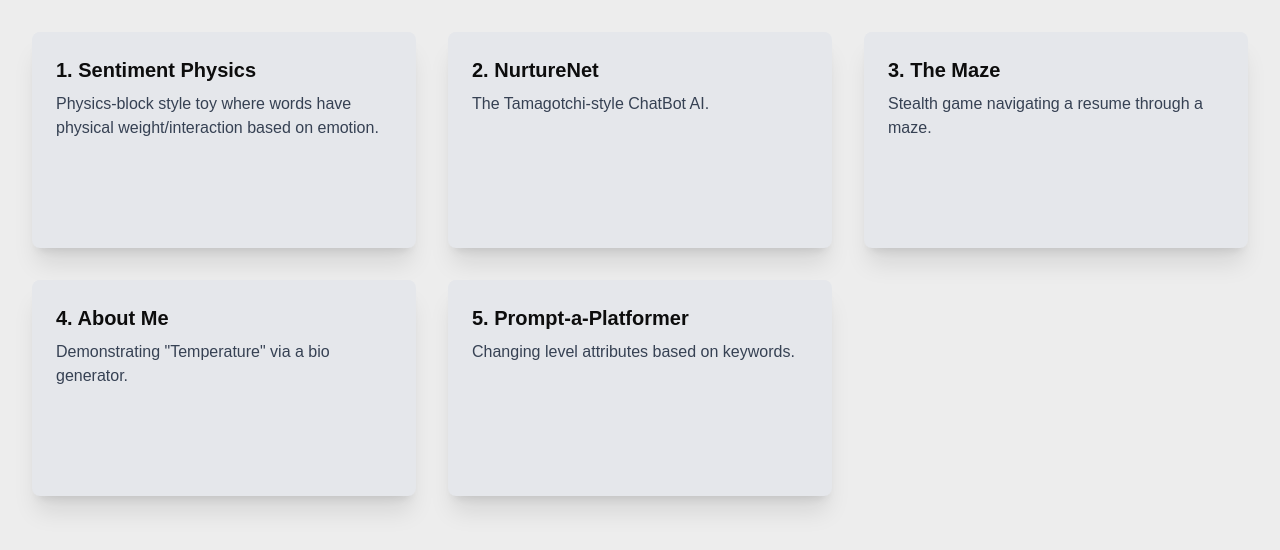
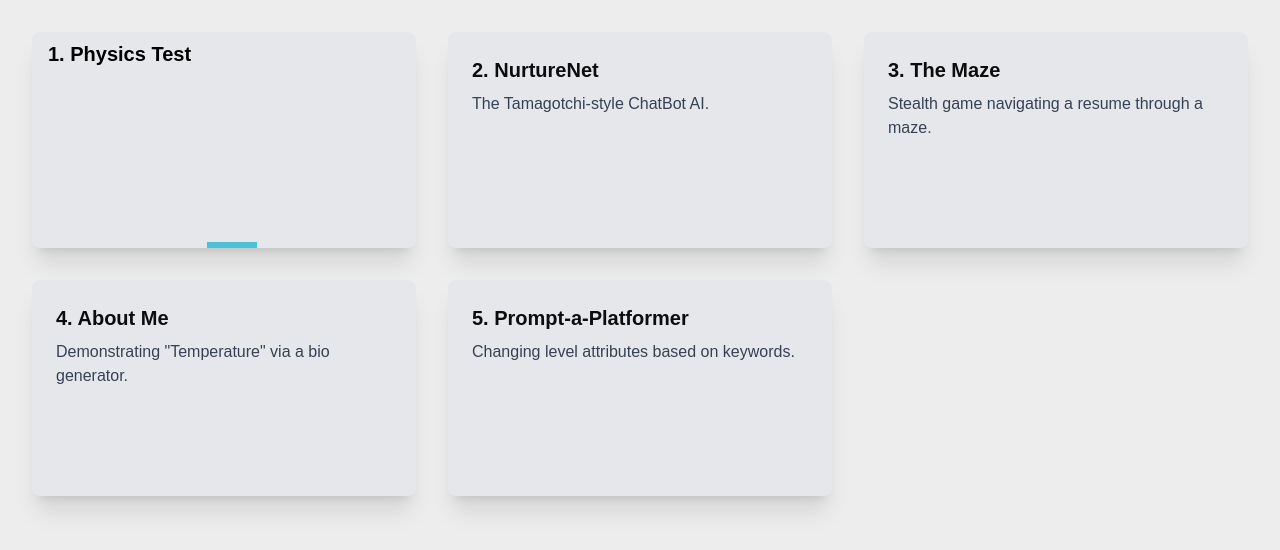
Before and after one commit to nathadude/Nate.Fun, a Next.js app: page / in a window 1280 px wide. Shown: the top 550 px of the page. Built offline with nearby package versions, Linux system fonts and the light colour scheme.

Commit message:
Add PhysicsTest component with Matter.js integration
Introduces a new PhysicsTest React component using Matter.js for basic physics simulation. Updates the home page to display the PhysicsTest component in the first grid item. Adds matter-js as a dependency in package.json.

```diff
--- a/package.json
+++ b/package.json
@@ -9,6 +9,7 @@
     "lint": "eslint"
   },
   "dependencies": {
+    "matter-js": "^0.20.0",
     "next": "16.0.7",
     "react": "19.2.0",
     "react-dom": "19.2.0"
--- a/src/app/page.tsx
+++ b/src/app/page.tsx
@@ -1,4 +1,5 @@
 import Image from "next/image";
+import PhysicsTest from '@/components/PhysicsTest'; // Adjust path if needed
 
 export default function Home() {
   return (
@@ -8,13 +9,18 @@ export default function Home() {
 
         {/* GRID ITEM 1: Rectangular Aspect Ratio */}
         <div className="relative aspect-video">
-            <div className="absolute inset-0 bg-gray-200 dark:bg-gray-800 p-6 rounded-lg shadow-xl hover:shadow-2xl transition-shadow cursor-pointer">
-                <h2 className="text-xl font-semibold mb-2">1. Sentiment Physics</h2>
-                <p className="text-gray-700 dark:text-gray-300">
-                    Physics-block style toy where words have physical weight/interaction based on emotion.
-                </p>
-            </div>
+    <div className="absolute inset-0 bg-gray-200 dark:bg-gray-800 p-0 rounded-lg shadow-xl hover:shadow-2xl transition-shadow cursor-pointer overflow-hidden">
+
+        {/* INJECT THE TEST COMPONENT HERE */}
+        <PhysicsTest />
+
+        {/* Overlay the title outside the canvas area for clarity */}
+        <div className="absolute top-2 left-4">
+            <h2 className="text-xl font-semibold text-black dark:text-white">1. Physics Test</h2>
         </div>
+
+    </div>
+</div>
 
         {/* GRID ITEM 2: Rectangular Aspect Ratio */}
         <div className="relative aspect-video">
--- /dev/null
+++ b/src/components/PhysicsTest.tsx
@@ -0,0 +1,79 @@
+import React, { useEffect, useRef } from 'react';
+import { Engine, Render, World, Bodies, Runner } from 'matter-js';
+
+// Define the component's default dimensions
+const TILE_WIDTH = 400;
+const TILE_HEIGHT = 300;
+
+const PhysicsTest = () => {
+  const containerRef = useRef<HTMLDivElement>(null); // Reference to the HTML element
+
+  useEffect(() => {
+    // This check is crucial for running the code only in the browser
+    if (!containerRef.current) return;
+
+    // 1. Create the Engine
+    const engine = Engine.create();
+    const world = engine.world;
+
+    // 2. Create the Renderer
+    const render = Render.create({
+      element: containerRef.current, // The key: tell Matter.js to draw here
+      engine: engine,
+      options: {
+        width: TILE_WIDTH,
+        height: TILE_HEIGHT,
+        wireframes: false,
+        background: 'transparent', // Make the physics background transparent
+        // Use colors that contrast with your dark background
+        // We'll set the fill color on the bodies themselves
+      }
+    });
+
+    // 3. Create Bodies (The Box and the Ground)
+    // The ground is static (immovable)
+    const ground = Bodies.rectangle(TILE_WIDTH / 2, TILE_HEIGHT - 20, TILE_WIDTH, 40, {
+      isStatic: true,
+      render: { fillStyle: '#6A6A6A' } // Dark gray ground
+    });
+
+    // The falling box
+    const box = Bodies.rectangle(TILE_WIDTH / 2, 50, 50, 50, {
+      restitution: 0.8, // Make it a bit bouncy
+      render: { fillStyle: '#4BC0D9' } // Bright blue box
+    });
+
+    // 4. Add the bodies to the world
+    World.add(world, [ground, box]);
+
+    // 5. Run the Engine and Renderer
+    Render.run(render);
+    const runner = Runner.create();
+    Runner.run(runner, engine);
+
+    // 6. Cleanup Function (Crucial for React!)
+    // When the component unmounts, stop the engine and clean up the DOM
+    return () => {
+      Render.stop(render);
+      World.clear(engine.world, false);
+      Engine.clear(engine);
+      if (containerRef.current && render.canvas) {
+        render.canvas.remove();
+      }
+    };
+  }, []); // Empty dependency array ensures it runs once on mount
+
+  // The component returns a div that Matter.js will attach its canvas to
+  return (
+    <div
+      ref={containerRef}
+      className="w-full h-full"
+      style={{
+        width: TILE_WIDTH,
+        height: TILE_HEIGHT
+      }}
+    />
+  );
+};
+
+export default PhysicsTest;
```
Also changed, not shown: 1 other file (tests, documents, lock files or other folders).
